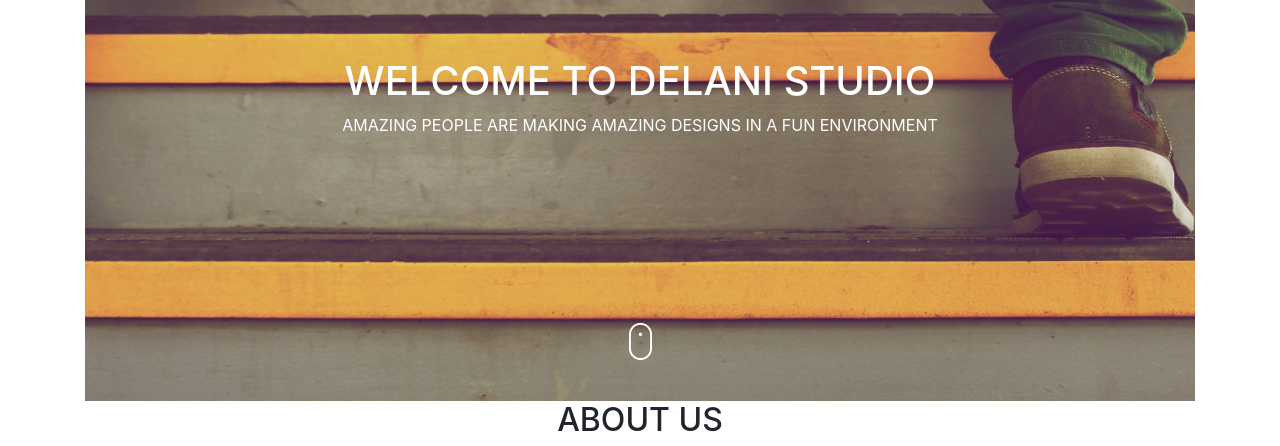
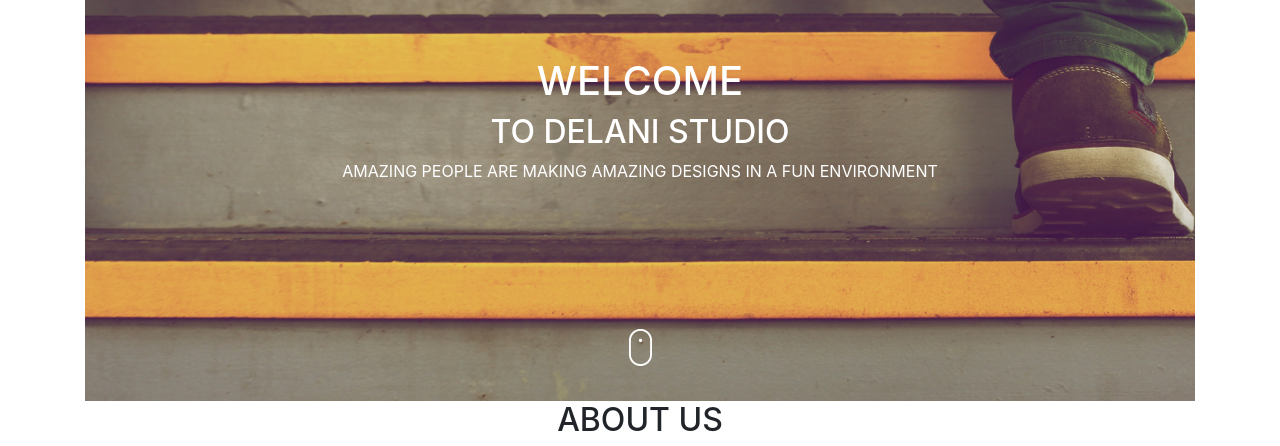
Before and after one commit to JOSEPHTEMBU/Delani-Studio, a plain HTML site: page index.html in a window 1280 px wide. Shown: the part 299-745 px from the top of the page. Drawn offline with Linux system fonts and the light colour scheme.

Commit message:
style logo in index.html

```diff
--- a/css/styles.css
+++ b/css/styles.css
@@ -27,7 +27,7 @@ h1 {
 }
 
 .logo img:last-child {
-	padding: 170px;
+	padding: 130px;
 }
 h2 {
 	text-align: center;
--- a/index.html
+++ b/index.html
@@ -16,13 +16,11 @@
     <div class="container">
         <div class="logo">
             <img src="./images/logo.png" alt="logo">
-            <h1>WELCOME TO DELANI STUDIO</h1>
+            <h1>WELCOME </h1>
+            <h2>TO DELANI STUDIO</h2>
             <p>AMAZING PEOPLE ARE MAKING AMAZING DESIGNS IN A FUN ENVIRONMENT</p>
-            <div>
-           <img src="./images/mouse_click.png" alt="">
-
-            </div>
-        </div>
+            <img src="./images/mouse_click.png" alt="">
+         </div>
         <div class="about">
             <h2>ABOUT US </h2>
             <p2>
```
